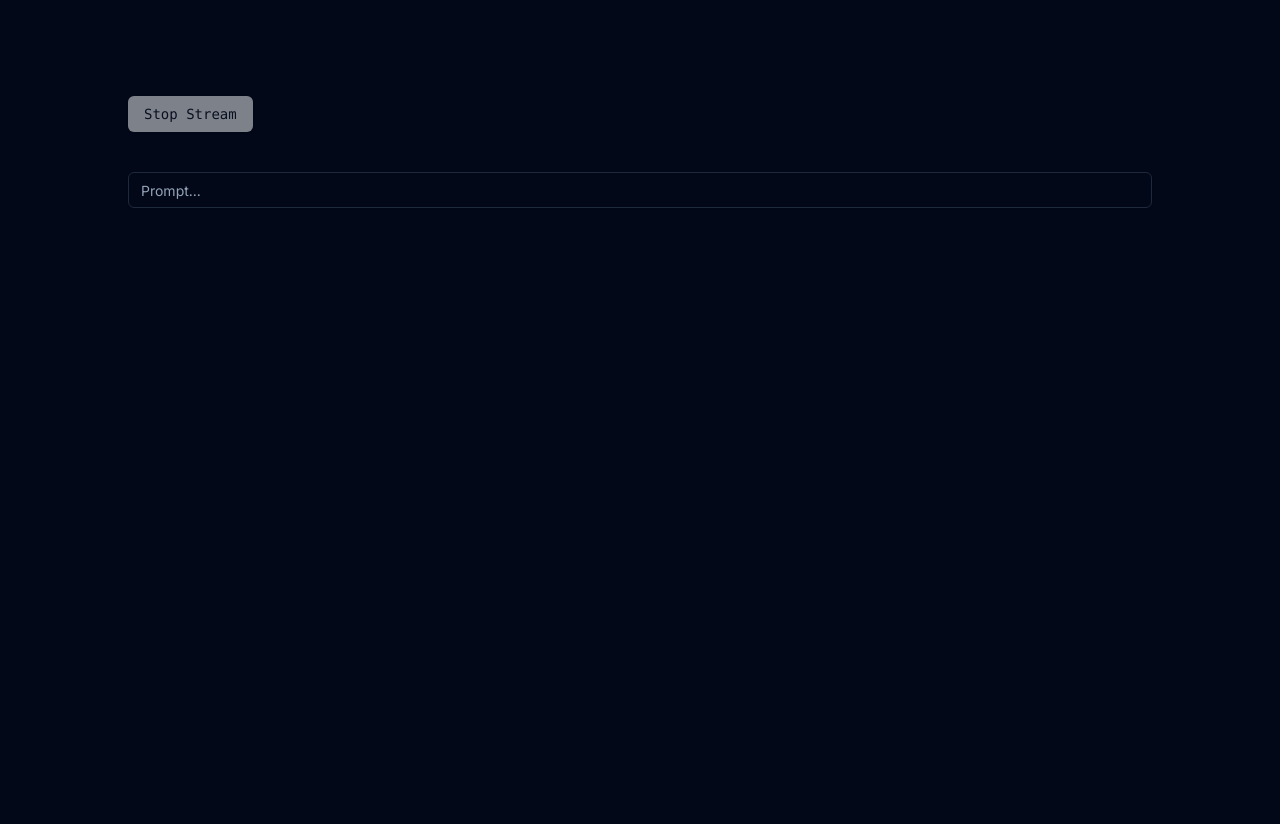
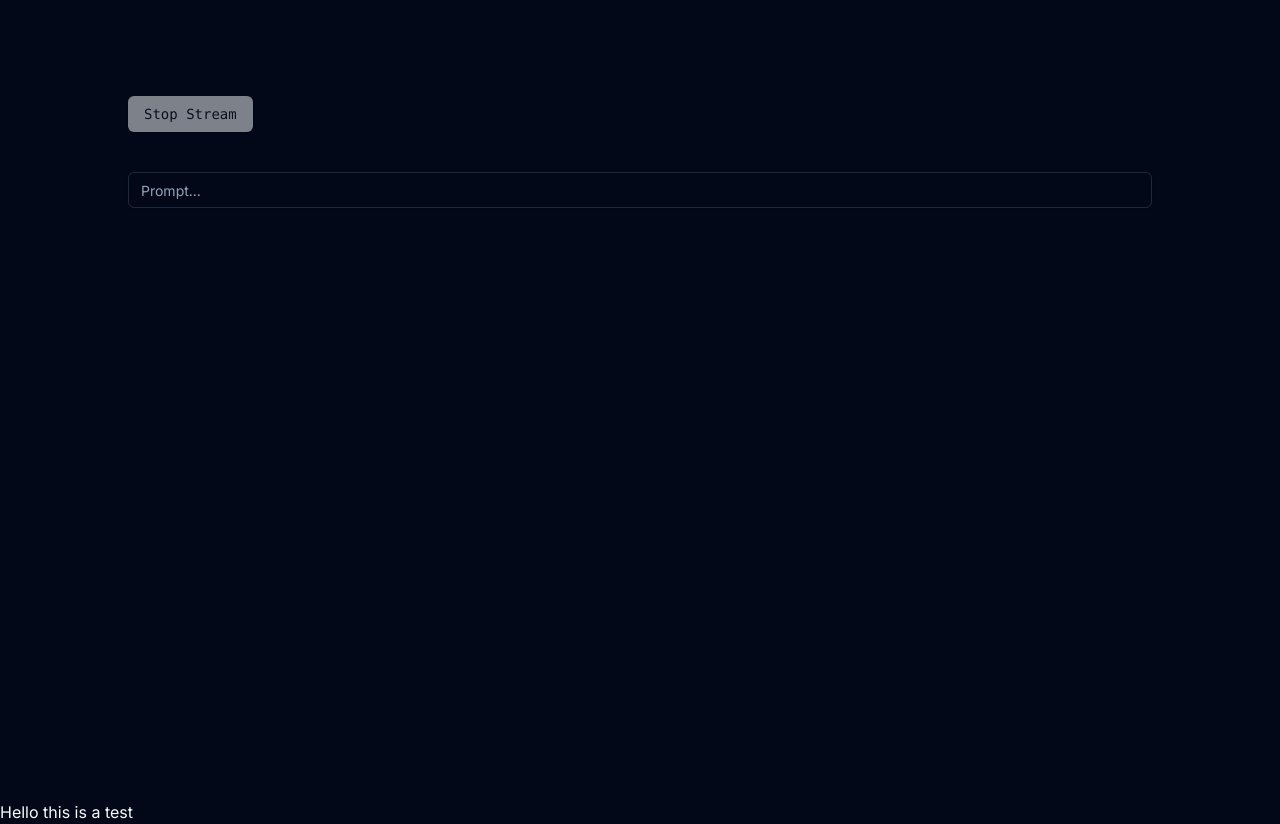
Before and after one commit to arihanv/MiniStream, a Next.js app: page / in a window 1280 px wide. Before the commit the page ends 800 px from the top, so only its background shows below. Built offline with nearby package versions, Linux system fonts and the light colour scheme.

Commit message:
Update layout.tsx

```diff
--- a/app/layout.tsx
+++ b/app/layout.tsx
@@ -20,6 +20,9 @@ export default function RootLayout({
         <ThemeProvider forcedTheme="dark" attribute="class">
           {children}
         </ThemeProvider>
+        <div>
+          Hello this is a test
+        </div>
       </body>
     </html>
   );
```
